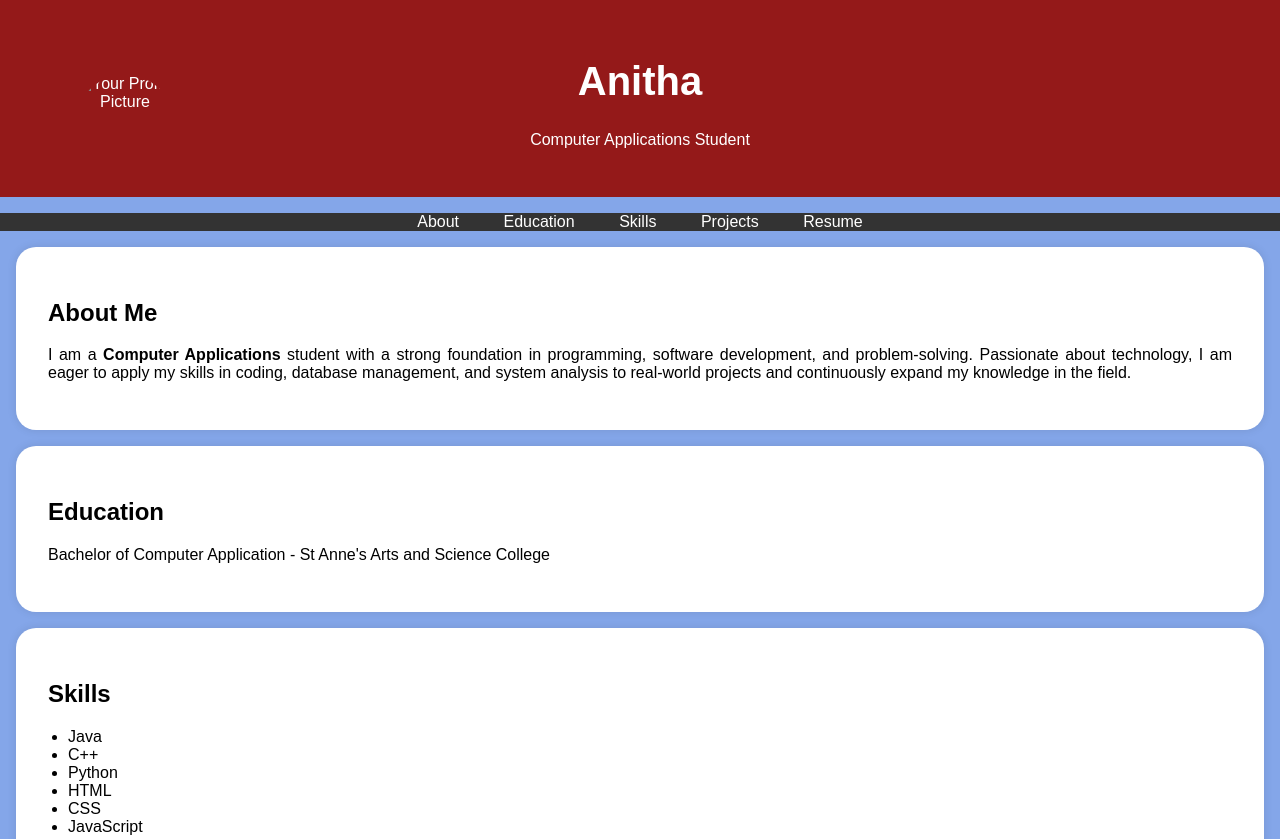
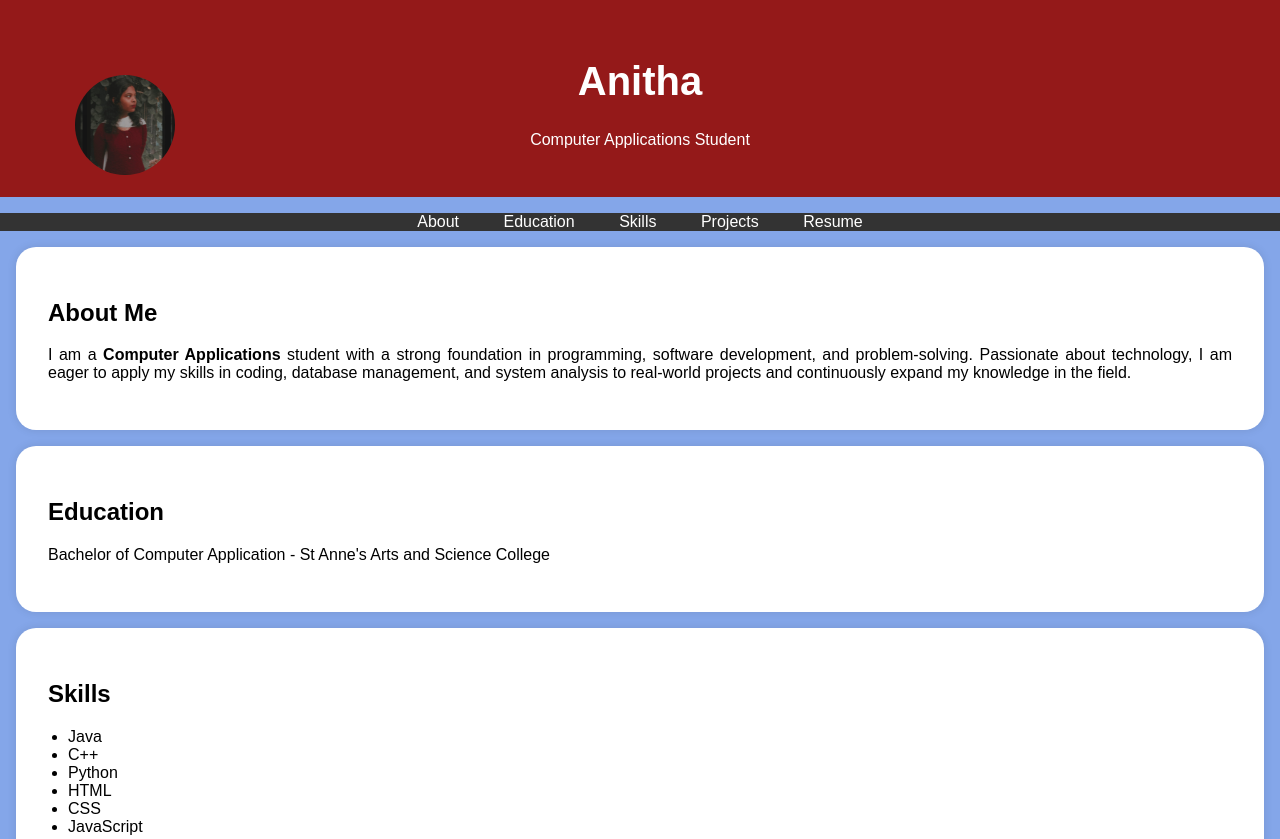
Before and after one commit to anitha3108/portfolio, a plain HTML site: page index.html in a window 1280 px wide. Shown: the top 839 px of the page. Drawn offline with Linux system fonts and the light colour scheme.

Commit message:
Update index.html

```diff
--- a/index.html
+++ b/index.html
@@ -95,7 +95,7 @@
     <header>
         <div class="header-content">
             <!-- Add your profile picture here -->
-            <img src="C:\Users\Prahathi\Pictures\pabi.jpg" alt="Your Profile Picture" class="profile-picture">
+            <img src="anitha.jpg" alt="Your Profile Picture" class="profile-picture">
             <h1>Anitha</h1>
             <p>Computer Applications Student</p>
         </div>
```
